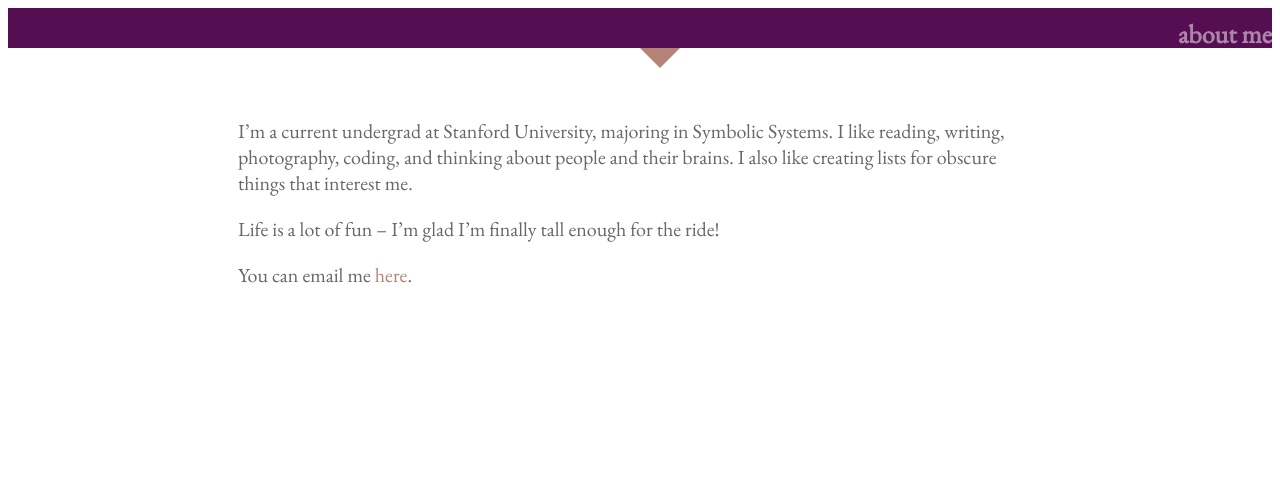
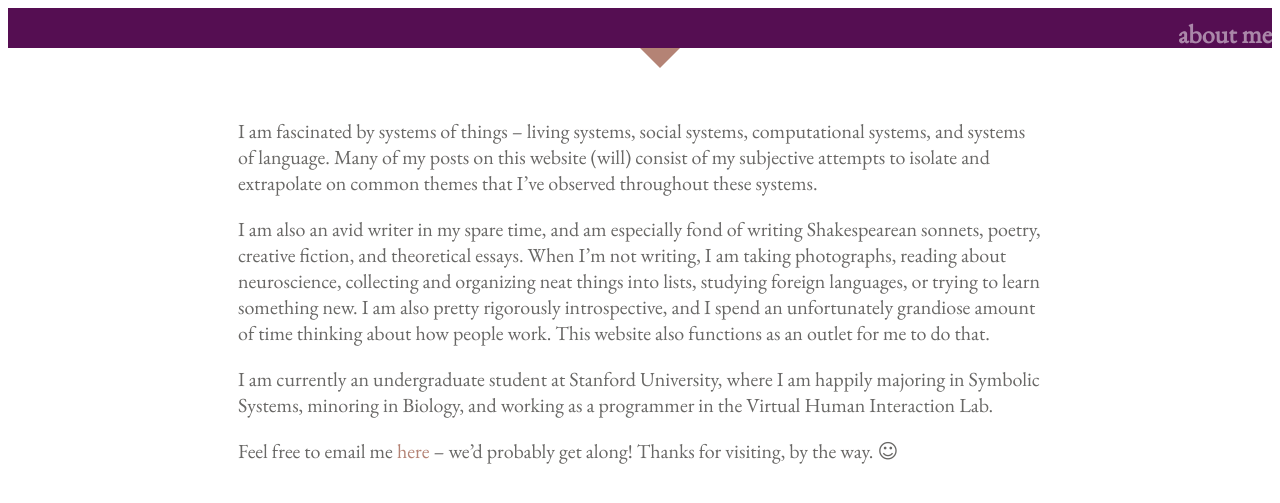
Before and after one commit to squidnee/squidnee.github.io, a Jekyll site: the page built from about.md, in a window 1280 px wide. Shown: the top 503 px of the page. Built offline with Jekyll 4.4.1, drawn with Linux system fonts in a browser that asks for light colours; some web fonts are replaced.

Commit message:
about page
about me page

```diff
--- a/about.md
+++ b/about.md
@@ -3,8 +3,10 @@ layout: default
 title: about me
 ---
 
-I'm a current undergrad at Stanford University, majoring in Symbolic Systems. I like reading, writing, photography, coding, and thinking about people and their brains. I also like creating lists for obscure things that interest me.
+I am fascinated by systems of things – living systems, social systems, computational systems, and systems of language. Many of my posts on this website (will) consist of my subjective attempts to isolate and extrapolate on common themes that I’ve observed throughout these systems.
 
-Life is a lot of fun -- I'm glad I'm finally tall enough for the ride!
+I am also an avid writer in my spare time, and am especially fond of writing Shakespearean sonnets, poetry, creative fiction, and theoretical essays. When I’m not writing, I am taking photographs, reading about neuroscience, collecting and organizing neat things into lists, studying foreign languages, or trying to learn something new. I am also pretty rigorously introspective, and I spend an unfortunately grandiose amount of time thinking about how people work. This website also functions as an outlet for me to do that.
 
-You can email me [here](mailto:smaples@stanford.edu).
+I am currently an undergraduate student at Stanford University, where I am happily majoring in Symbolic Systems, minoring in Biology, and working as a programmer in the Virtual Human Interaction Lab.
+
+Feel free to email me [here](mailto:smaples@stanford.edu) – we’d probably get along! Thanks for visiting, by the way. ☺
```
